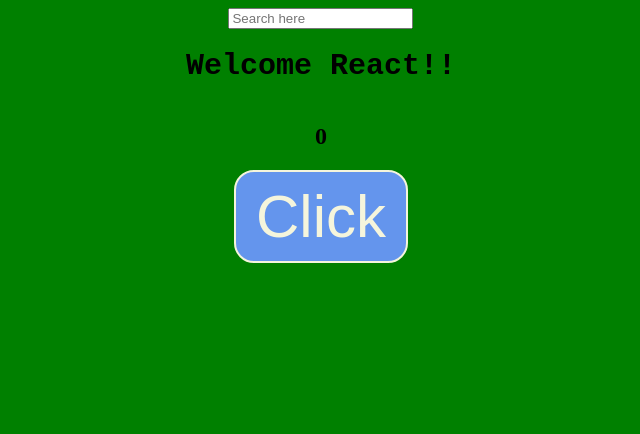
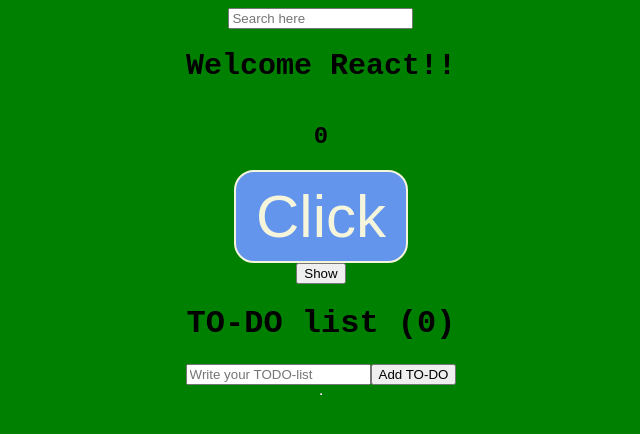
Before and after one commit to karpei-taemukan/react-beginners, a React (Create React App) app: page / in a window 1280 px wide. Shown: the top 434 px of the page, without its empty margins (319-959 px from the left). Built offline with nearby package versions, Linux system fonts and the light colour scheme.

Commit message:
react todo building...

```diff
--- a/src/App.js
+++ b/src/App.js
@@ -1,23 +1,41 @@
 import Button from "./Button";
 import styles from "./App.module.css";
 import {useState, useEffect} from "react";
+
+
+
+function Hello(){
+
+const destroyedFn = () => {
+console.log("destroyed");
+};
+
+const createdFn = () => {
+  console.log("created");
+  return destroyedFn;
+};
+
+useEffect(createdFn, []);
+  return <h1>Hello</h1>
+}
 
 function App() {
   const body = document.querySelector("body");
   body.style.backgroundColor = "green";
   const [counter, setCounter] = useState(0);
   const [keyword, setKeyword] = useState("");
+  const [showing, setShowing] = useState(false);
+
 
   const onClick = () => setCounter((counter) => counter+1);
-
   const onChange = (event) => {setKeyword(event.target.value)};
-
+  const clickOn = () => setShowing((prev) => !prev);
 
   useEffect(() => console.log("render once"), []);
   useEffect(() => console.log("only count", counter), [counter]);
   //useEffect()는 코드가 한번만 실행될수 있도록 보호해준다
   useEffect(() =>{
-  if(keyword != "" && keyword.length > 5){console.log("only search", keyword)}
+  if(keyword !== "" && keyword.length > 5){console.log("only search", keyword)}
 }, [keyword]);
 useEffect(() => console.log("run count, keyword"), [counter,keyword]);
   return (
@@ -26,6 +44,9 @@
        <h1 className={styles.title}>Welcome React!!</h1>
        <h2>{counter}</h2>
        <Button onClick={onClick} text={"Click"} />
+
+       {showing ? <Hello />:null}
+       <button onClick={clickOn}>{showing ? "Hide":"Show"}</button>
     </div>
 
   );
--- a/src/App.module.css
+++ b/src/App.module.css
@@ -3,8 +3,8 @@
   flex-direction: column;
   justify-content: center;
   align-items: center;
+  font-family: "Courier New", Courier, monospace;
 }
 .title {
-  font-family: "Courier New", Courier, monospace;
   font-size: 30px;
 }
--- /dev/null
+++ b/src/Todo.js
@@ -0,0 +1,46 @@
+import {useState} from "react";
+
+
+function Todo(){
+const [toDo, setToDo] = useState("");
+const [toDos, setToDos] = useState([]);
+
+const onChange = (event) => {
+    setToDo(event.target.value);
+   // console.log(toDo);
+};
+const onSubmit = (event) => {
+    event.preventDefault();
+    //console.log(toDo);
+    if(toDo === ""){
+        return;
+    }
+    setToDos((currentArray)=>[toDo, ...currentArray]);
+    setToDo("");
+   // console.log(toDos);
+   // console.log(toDos.map((item, index) => <li key={index}>{item}</li>))
+};
+
+const deleteBtn = (e) => {
+//console.log(e.target);
+//console.log(e.target.parentElement.parentElement);
+//e.target.parentElement.parentElement.removeChild(e.target.parentElement);
+e.target.parentElement.remove();
+
+};
+
+return (
+<div>
+<h1>TO-DO list ({toDos.length})</h1>
+<form onSubmit={onSubmit}>
+<input onChange={onChange} value={toDo} type="text" placeholder="Write your TODO-list"/>
+<button>Add TO-DO</button>
+</form>
+<hr/>
+<ul>
+{toDos.map((item, index) => <li key={index}>{item}<button onClick={deleteBtn}>❌</button></li>)}
+</ul>
+</div>)
+};
+
+export default Todo;
--- a/src/index.js
+++ b/src/index.js
@@ -1,11 +1,12 @@
 import React from 'react';
 import ReactDOM from 'react-dom/client';
 import App from './App';
-
+import Todo from './Todo';
 
 const root = ReactDOM.createRoot(document.getElementById('root'));
 root.render(
   <React.StrictMode>
     <App />
+    <Todo />
   </React.StrictMode>
 );
```
